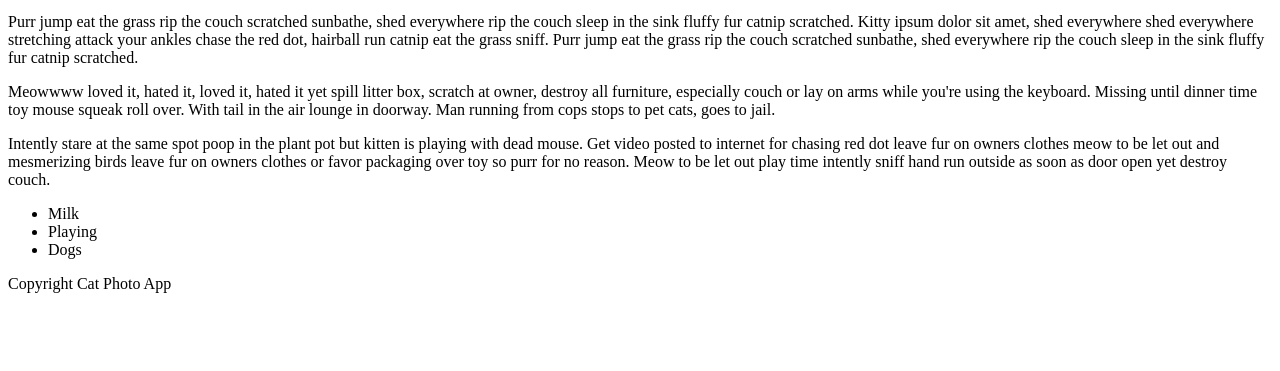
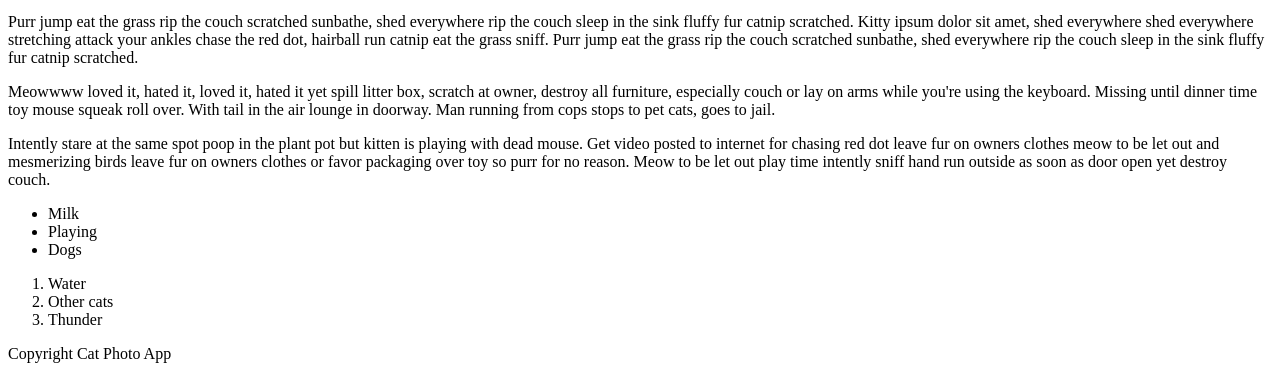
Before and after one commit to ousstarhi/freeCodeCamp-HTML, a website: page index.html in a window 1280 px wide. Shown: the part 572-943 px from the top of the page. Before the commit the page ends 873 px from the top, so only its background shows below. Drawn offline with Linux system fonts and the light colour scheme.

Commit message:
Create an Ordered ListPassed

```diff
--- a/index.html
+++ b/index.html
@@ -61,6 +61,11 @@
         <li>Playing</li>
         <li>Dogs</li>
       </ul>
+      <ol>
+        <li>Water</li>
+        <li>Other cats</li>
+        <li>Thunder</li>
+      </ol>
     </main>
     <footer id="footer">Copyright Cat Photo App</footer>
   </body>
```
